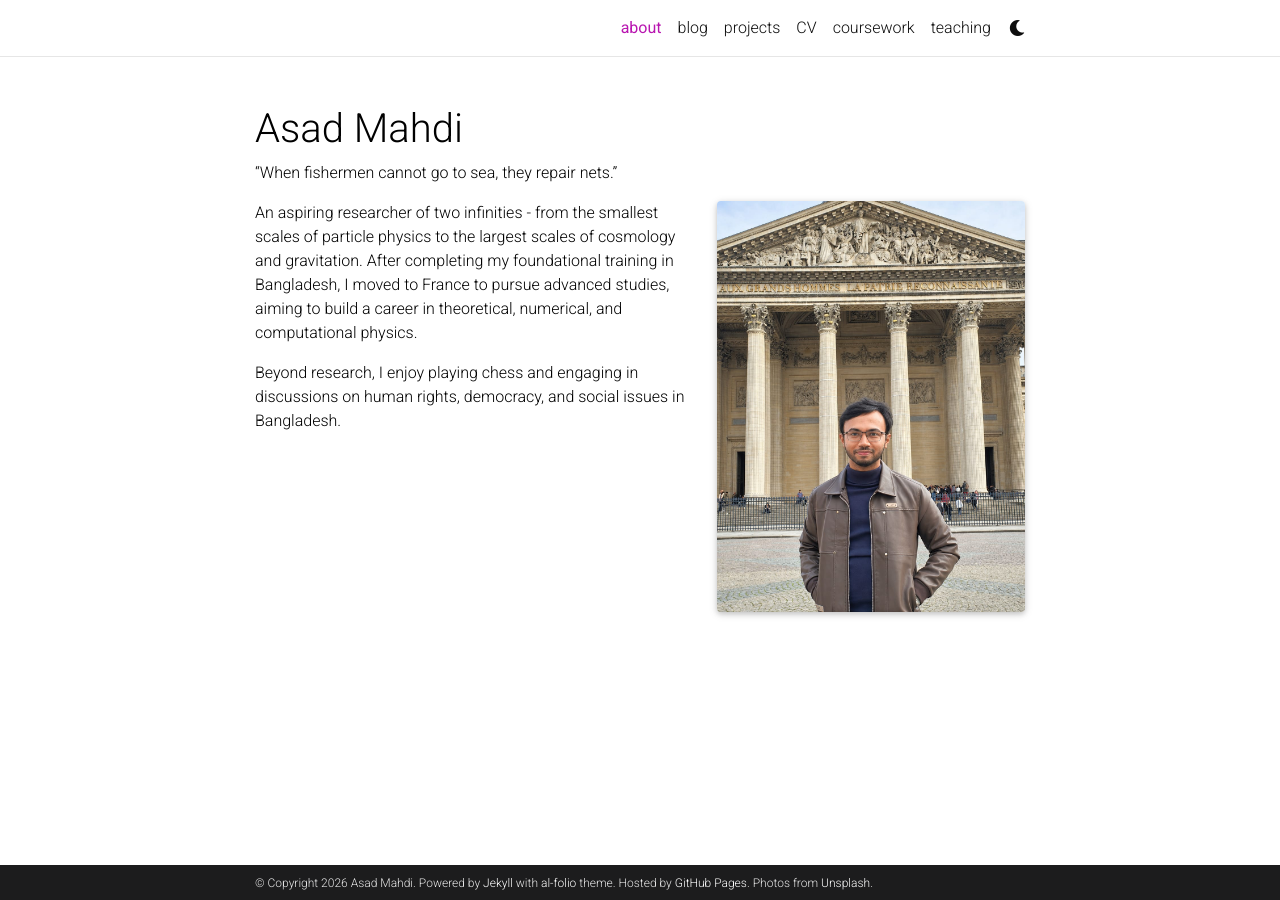
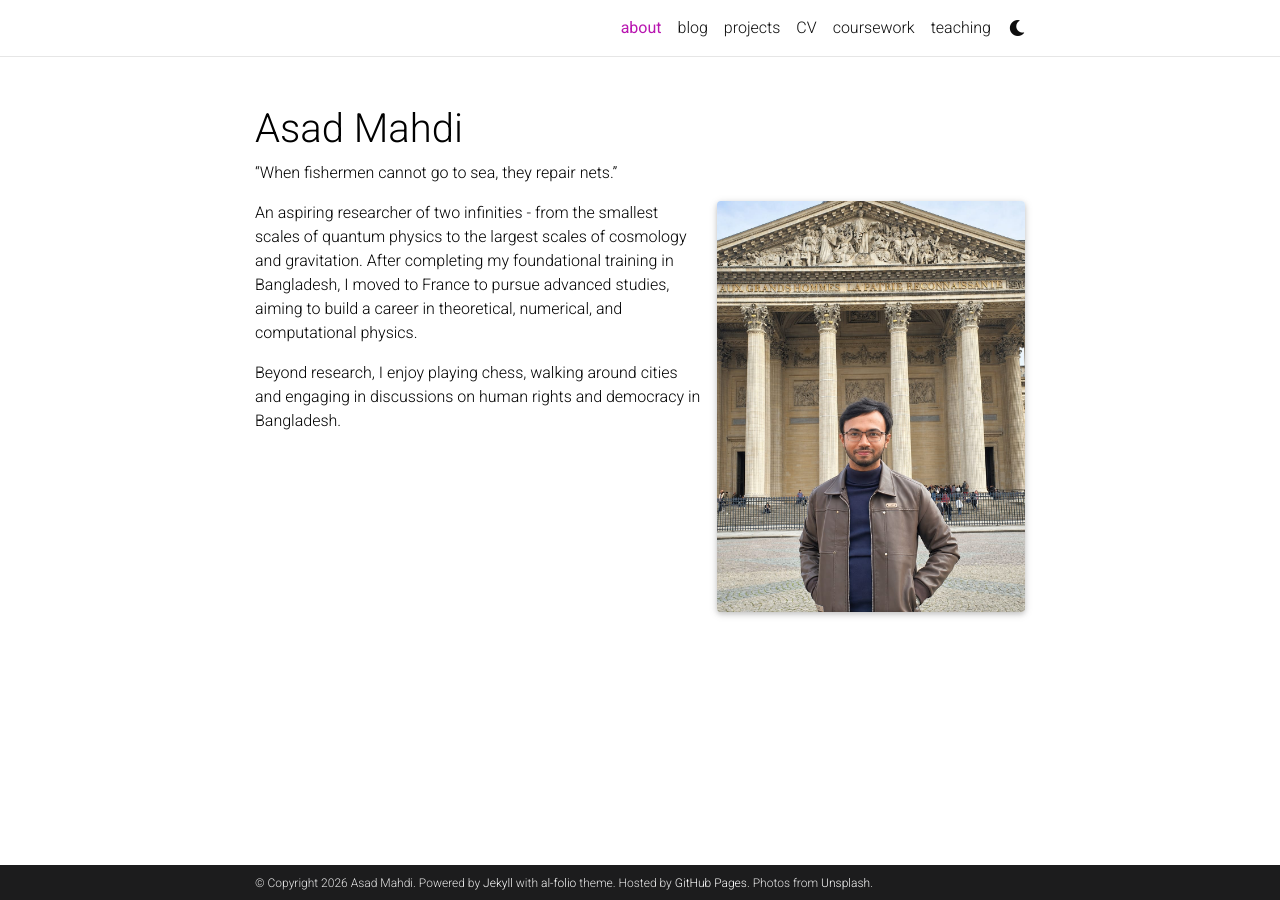
Before and after one commit to asadmahdi-phy/asadmahdi-phy.github.io, a Jekyll site: the page built from _pages/about.md, in a window 1280 px wide. Built offline with Jekyll 4.4.1, drawn with Linux system fonts in a browser that asks for light colours; full-size pictures stand in for the smaller copies a plugin makes; comment, search, counter and statistics services are not loaded; a style sheet for code colours, icons or effects is not loaded.

Commit message:
Update about.md

```diff
--- a/_pages/about.md
+++ b/_pages/about.md
@@ -25,6 +25,6 @@
 
 Link to your social media connections, too. This theme is set up to use [Font Awesome icons](http://fortawesome.github.io/Font-Awesome/) and [Academicons](https://jpswalsh.github.io/academicons/), like the ones below. Add your Facebook, Twitter, LinkedIn, Google Scholar, or just disable all of them.-->
 
-An aspiring researcher of two infinities - from the smallest scales of particle physics to the largest scales of cosmology and gravitation. After completing my foundational training in Bangladesh, I moved to France to pursue advanced studies, aiming to build a career in theoretical, numerical, and computational physics.
+An aspiring researcher of two infinities - from the smallest scales of quantum physics to the largest scales of cosmology and gravitation. After completing my foundational training in Bangladesh, I moved to France to pursue advanced studies, aiming to build a career in theoretical, numerical, and computational physics.
 
-Beyond research, I enjoy playing chess and engaging in discussions on human rights, democracy, and social issues in Bangladesh.
+Beyond research, I enjoy playing chess, walking around cities and engaging in discussions on human rights and democracy in Bangladesh.
```
